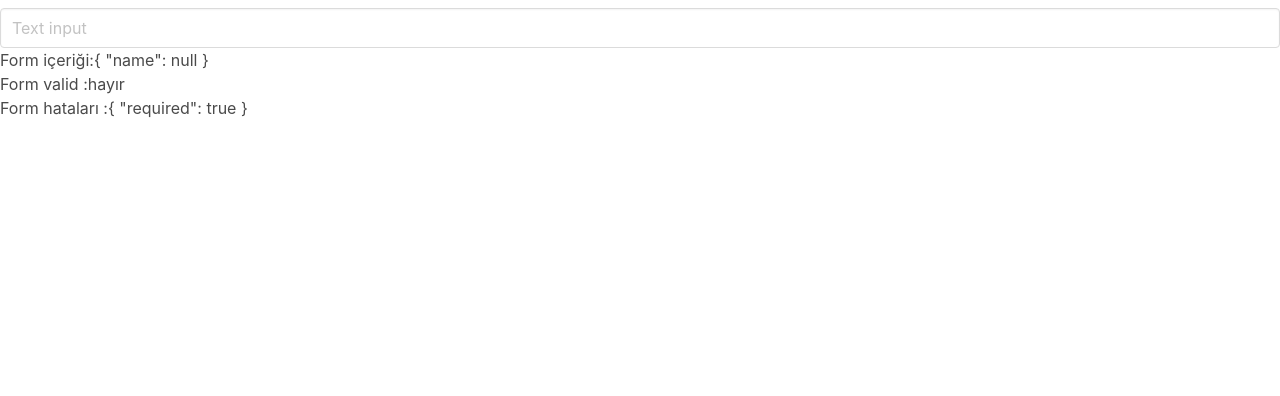
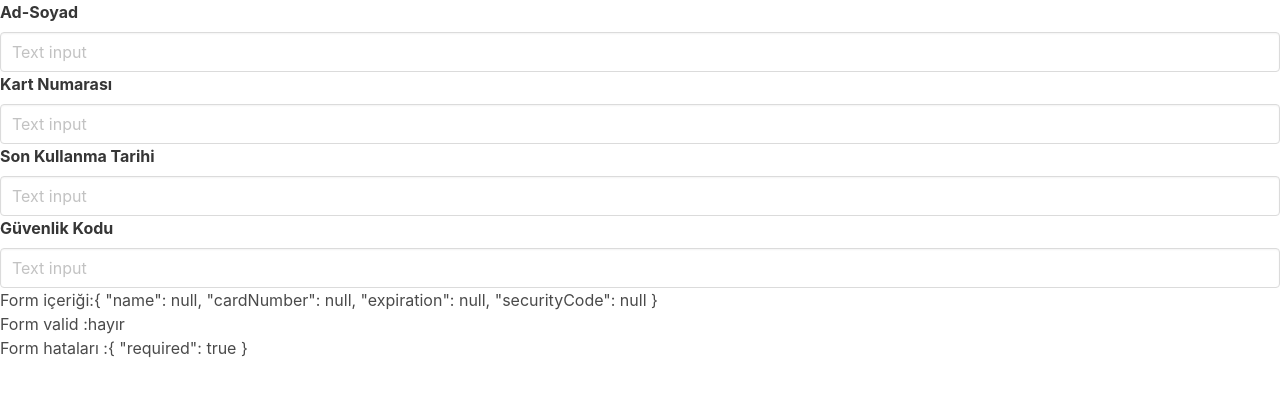
Before and after one commit to SerapErkan/ReactiveForm-PaymentCard, an Angular app in the folder creditcard/: page / in a window 1280 px wide. Shown: the top 396 px of the page. Built offline with nearby package versions, Linux system fonts and the light colour scheme.

Commit message:
Adding the inputs

```diff
--- a/creditcard/src/app/cardform/cardform.component.html
+++ b/creditcard/src/app/cardform/cardform.component.html
@@ -1,6 +1,9 @@
 <form [formGroup]="cardForm">
 
-    <app-input [control]="convertToFormControl(cardForm.get('name'))"></app-input>
+    <app-input label="Ad-Soyad" [control]="convertToFormControl(cardForm.get('name'))"></app-input>
+    <app-input label="Kart Numarası" [control]="convertToFormControl(cardForm.get('cardNumber'))"></app-input>
+    <app-input label="Son Kullanma Tarihi" [control]="convertToFormControl(cardForm.get('expiration'))"></app-input>
+    <app-input label="Güvenlik Kodu" [control]="convertToFormControl(cardForm.get('securityCode'))"></app-input>
 
 </form>
 
--- a/creditcard/src/app/cardform/cardform.component.ts
+++ b/creditcard/src/app/cardform/cardform.component.ts
@@ -1,5 +1,5 @@
 import { Component, OnInit } from '@angular/core';
-import { FormGroup, FormControl, Validators,AbstractControl } from '@angular/forms';
+import { FormGroup, FormControl, Validators, AbstractControl } from '@angular/forms';
 @Component({
   selector: 'app-cardform',
   templateUrl: './cardform.component.html',
@@ -13,6 +13,23 @@ export class CardformComponent implements OnInit {
         Validators.required,
         Validators.minLength(3),
       ]),
+
+    cardNumber: new FormControl(null,
+      [
+        Validators.required,
+
+      ]),
+    expiration: new FormControl(null,
+      [
+        Validators.required,
+
+      ]),
+    securityCode: new FormControl(null,
+      [
+        Validators.required,
+
+      ]),
+
   })
   convertToFormControl(absCtrl: AbstractControl | null): FormControl {
     const ctrl = absCtrl as FormControl;
```
